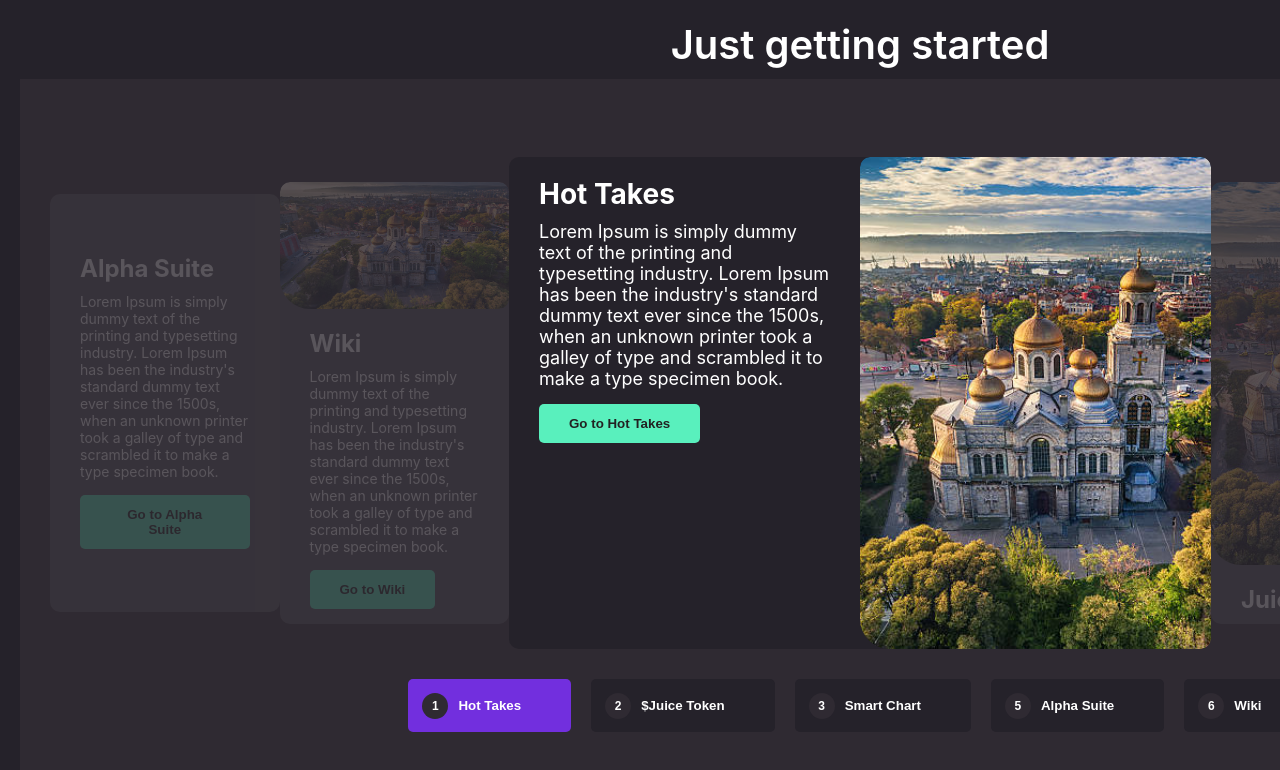
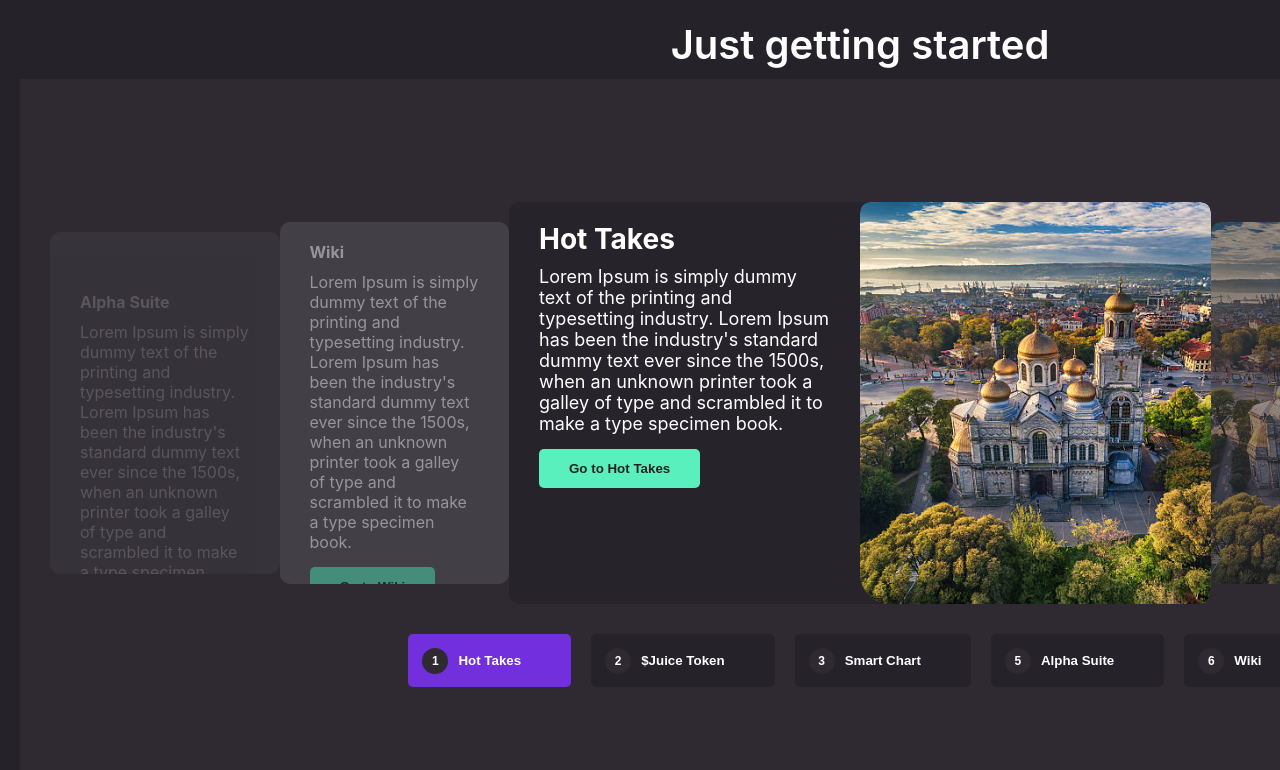
Before and after one commit to kriskodo/demo-slider-react, a React (Create React App) app in the folder demo-react-slider/: page / in a window 1280 px wide. Shown: the top 770 px of the page. Built offline with nearby package versions, Linux system fonts and the light colour scheme.

Commit message:
clean up/remove unncesecary components

```diff
--- a/demo-react-slider/src/App.js
+++ b/demo-react-slider/src/App.js
@@ -2,14 +2,49 @@ import './App.css';
 import Slider from "./components/Slider/Slider";
 import Container from "./components/Container/Container";
 
-const App = (props) => {
-  return (
-    <div className="App">
-      <Container title="Just getting started">
-            <Slider />
-      </Container>
-    </div>
-  );
-}
+const App = () => {
+		const sliderContentData = [
+				{
+						sliderId: 1,
+						title: "Alpha Suite",
+						content: "Lorem Ipsum is simply dummy text of the printing and typesetting industry. Lorem Ipsum has been the industry's standard dummy text ever since the 1500s, when an unknown printer took a galley of type and scrambled it to make a type specimen book.",
+						actions: [{ text: "Go to Alpha Suite" }],
+				},
+				{
+						sliderId: 2,
+						image: require("./images/photo.jpg"),
+						title: "Wiki",
+						content: "Lorem Ipsum is simply dummy text of the printing and typesetting industry. Lorem Ipsum has been the industry's standard dummy text ever since the 1500s, when an unknown printer took a galley of type and scrambled it to make a type specimen book.",
+						actions: [{ text: "Go to Wiki" }],
+				},
+				{
+						sliderId: 3,
+						title: "Hot Takes",
+						content: "Lorem Ipsum is simply dummy text of the printing and typesetting industry. Lorem Ipsum has been the industry's standard dummy text ever since the 1500s, when an unknown printer took a galley of type and scrambled it to make a type specimen book.",
+						actions: [{ text: "Go to Hot Takes" }],
+						image: require("./images/photo.jpg"),
+				},
+				{
+						sliderId: 4,
+						image: require("./images/photo.jpg"),
+				},
+				{
+						sliderId: 5,
+						title: "Smart Chat",
+						content: "Lorem Ipsum is simply dummy text of the printing and typesetting industry. Lorem Ipsum has been the industry's standard dummy text ever since the 1500s, when an unknown printer took a galley of type and scrambled it to make a type specimen book.",
+				}
+		];
+		return (
+				<div className = "App">
+						<Container title = "Just getting started">
+								<Slider
+										sliderContentData={sliderContentData}
+										cardSizesConfig={[85,90,100,90,85]}
+										buttonStyles={{fontSize: "50px"}}
+								/>
+						</Container>
+				</div>
+		);
+};
 
 export default App;
--- a/demo-react-slider/src/components/Button/Button.css
+++ b/demo-react-slider/src/components/Button/Button.css
@@ -3,7 +3,6 @@
     padding: 12px 30px;
     border: none;
     border-radius: 5px;
-    background: #59F0BD;
     color: #222;
     cursor: pointer;
     font-weight: bold;
@@ -12,7 +11,7 @@
 }
 
 .button:hover {
-    background-color: #722FDE;
+    filter: brightness(85%);
 }
 
 .button + .button {
--- a/demo-react-slider/src/components/Button/Button.js
+++ b/demo-react-slider/src/components/Button/Button.js
@@ -10,8 +10,8 @@ export const Button = (props) => {
 								<button
 										className = {props.className + " button"}
 										onClick = {props.action}
-										style={{backgroundColor: props.backgroundColor}}
-										onMouseEnter={(e) => changeBackground(e, "#722FDE")}
+										style={{...props.style, backgroundColor: props.backgroundColor}}
+										onMouseEnter={(e) => changeBackground(e, props.accentColor)}
 										onMouseLeave={(e) => changeBackground(e, props.backgroundColor)}
 								>
 										{props?.numberText && (
--- a/demo-react-slider/src/components/Slider/Slider.css
+++ b/demo-react-slider/src/components/Slider/Slider.css
@@ -9,28 +9,32 @@
     height: 100%;
 }
 
-.slider__tab {
+.slider .slider__wrapper {
     display: flex;
     justify-content: center;
     align-items: center;
     flex-direction: column;
     width: 100%;
+    height: 70%;
 }
 
-.slider__tab-content {
+.slider__wrapper-content {
     display: flex;
     justify-content: space-between;
     align-items: center;
     width: 100%;
     padding: 30px;
+    height: 100%;
 }
 
 .slider .slider__card {
     border-radius: 10px;
     display: flex;
     flex-direction: column;
-    height: 100%;
-    transition: all .3s ease-in-out;
+    max-height: 500px;
+    transition: all .2s ease-in-out;
+    overflow: hidden;
+    background-color: #26232B;
 }
 
 .slider .slider__card-title {
@@ -38,7 +42,6 @@
     margin-bottom: 10px;
     font-weight: bold;
     padding: 0 30px;
-    transition: all .1s ease-in-out;
 }
 
 .slider .slider__card-content {
@@ -62,9 +65,10 @@
     height: 100%;
     border-radius: 10px;
     object-fit: cover;
+    transition: height .1s ease-in;
 }
 
-.slider .slider__tab-footer {
+.slider .slider__wrapper-footer {
     display: flex;
     justify-content: center;
     align-items: center;
--- a/demo-react-slider/src/components/Slider/Slider.js
+++ b/demo-react-slider/src/components/Slider/Slider.js
@@ -1,65 +1,124 @@
 import React, { useState } from 'react';
-import SliderTab from "./SliderTab";
 import "./Slider.css";
+import SliderCard from "./SliderCard";
+import { Button } from "../Button/Button";
 
-const sliderContentConfig = [
+const Slider = (
 		{
-				sliderId: 1,
-				title: "Alpha Suite",
-				content: "Lorem Ipsum is simply dummy text of the printing and typesetting industry. Lorem Ipsum has been the industry's standard dummy text ever since the 1500s, when an unknown printer took a galley of type and scrambled it to make a type specimen book.",
-				actions: [{ text: "Go to Alpha Suite" }],
-		},
-		{
-				sliderId: 2,
-				image: require("../../images/photo.jpg"),
-				title: "Wiki",
-				content: "Lorem Ipsum is simply dummy text of the printing and typesetting industry. Lorem Ipsum has been the industry's standard dummy text ever since the 1500s, when an unknown printer took a galley of type and scrambled it to make a type specimen book.",
-				actions: [{ text: "Go to Wiki" }],
-		},
-		{
-				sliderId: 3,
-				title: "Hot Takes",
-				content: "Lorem Ipsum is simply dummy text of the printing and typesetting industry. Lorem Ipsum has been the industry's standard dummy text ever since the 1500s, when an unknown printer took a galley of type and scrambled it to make a type specimen book.",
-				actions: [{ text: "Go to Hot Takes" }],
-				image: require("../../images/photo.jpg"),
-		},
-		{
-				sliderId: 4,
-				image: require("../../images/photo.jpg"),
-				title: "Juice Token"
-		},
-		{
-				sliderId: 5,
-				title: "Smart Chat",
-				content: "Lorem Ipsum is simply dummy text of the printing and typesetting industry. Lorem Ipsum has been the industry's standard dummy text ever since the 1500s, when an unknown printer took a galley of type and scrambled it to make a type specimen book.",
-		},
-];
+				sliderContentData,
+				cardSizesConfig = Array(sliderContentData.length).fill(100),
+				sliderCardTitleFontSize = "28px",
+				sliderCardContentFontSize = "18px",
+				primaryBackgroundColor = "#26232B",
+				secondaryBackgroundColor = "#56545A",
+				primaryButtonColor = "#25222A",
+				secondaryButtonColor = "#59F0BD",
+				accentButtonColor="#722FDE",
+				sliderStyles,
+				wrapperStyles,
+				wrapperContentStyles,
+				actionsStyles,
+				buttonStyles,
+		}) => {
+		const [activeSlideId, setActiveSlideId] = useState(1);
+		const [content, setContent] = useState([...sliderContentData]);
+		const activeSliderIndex = Math.floor(sliderContentData.length / 2);
 
-const Slider = () => {
-		const [activeSlideId, setActiveSlideId] = useState(1);
-		// action is rendered as Button components
-		const [exampleContent, setExampleContent] = useState([...sliderContentConfig]);
+		const cardSizes = cardSizesConfig ? cardSizesConfig : Array(sliderContentData.length).fill(100, 0);
+		let counterCurrentCard = 0;
 
 		const setActiveCardSlider = (activeId, slideId) => {
 				setActiveSlideId(activeId);
-				let reordered = [...exampleContent];
+				let reordered = [...content];
 				const currentSlide = reordered.find(c => c.sliderId === slideId);
 				const currentSlideIndex = reordered.findIndex(c => currentSlide.sliderId === c.sliderId);
 
-				reordered[currentSlideIndex] = reordered[2];
-				reordered[2] = currentSlide;
+				reordered[currentSlideIndex] = reordered[activeSliderIndex];
+				reordered[activeSliderIndex] = currentSlide;
 
-				setExampleContent([...reordered]);
+				setContent([...reordered]);
 		};
 
 		return (
-				<div className = "slider">
-						<SliderTab
-								content = {exampleContent}
-								setExampleContent = {setExampleContent}
-								activeSlideId = {activeSlideId}
-								setActiveSlideId = {(id, slideId) => setActiveCardSlider(id, slideId)}
-						/>
+				<div className = "slider" style={{...sliderStyles}}>
+						<div className = "slider__wrapper" style={{...wrapperStyles}}>
+								<div className = "slider__wrapper-content" style={{...wrapperContentStyles}}>
+										{content.map((cardInfo, i) => {
+												const isMainCardFlag = i === Math.floor(cardSizes.length / 2);
+												return (
+														<SliderCard
+																key = {i}
+																image = {cardInfo?.image}
+																title = {cardInfo?.title}
+																titleStyle = {{ fontSize: isMainCardFlag ? sliderCardTitleFontSize : sliderCardTitleFontSize * 0.7 }}
+																content = {cardInfo?.content}
+																contentStyle = {{ fontSize: isMainCardFlag ? sliderCardContentFontSize : sliderCardContentFontSize * 0.7 }}
+																actions = {cardInfo?.actions}
+																isMainCard = {isMainCardFlag}
+																buttonBackgroundColor = {secondaryButtonColor}
+																style = {
+																		{
+																				opacity: isMainCardFlag ? "1" : cardSizes[counterCurrentCard] === cardSizes[1] ? "0.5" : "0.2",
+																				background: isMainCardFlag ? primaryBackgroundColor : secondaryBackgroundColor,
+																				height: cardSizes[counterCurrentCard++] + "%",
+																				padding: cardInfo?.image ? "0" : "40px 0",
+																				display: isMainCardFlag ? "flex" : "",
+																				flex: isMainCardFlag ? "2 1 15%" : "1",
+																		}
+																}
+														/>
+												);
+										})}
+								</div>
+
+								<div className = {"slider__wrapper-footer"} style={{actionsStyles}}>
+										<Button
+												text = "Hot Takes"
+												style = {{buttonStyles}}
+												className = "button--black button--big"
+												backgroundColor = {activeSlideId === 1 ? accentButtonColor : primaryButtonColor}
+												accentColor = {accentButtonColor}
+												numberText = "1"
+												action = {() => setActiveCardSlider(1, 3)}
+										/>
+										<Button
+												text = "$Juice Token"
+												style = {{buttonStyles}}
+												className = "button--black button--big"
+												backgroundColor = {activeSlideId === 2 ? accentButtonColor : primaryButtonColor}
+												accentColor = {accentButtonColor}
+												numberText = "2"
+												action = {() => setActiveCardSlider(2, 4)}
+										/>
+										<Button
+												text = "Smart Chart"
+												style = {{buttonStyles}}
+												className = "button--black button--big"
+												backgroundColor = {activeSlideId === 3 ? accentButtonColor : primaryButtonColor}
+												accentColor = {accentButtonColor}
+												numberText = "3"
+												action = {() => setActiveCardSlider(3, 5)}
+										/>
+										<Button
+												text = "Alpha Suite"
+												style = {{buttonStyles}}
+												className = "button--black button--big"
+												backgroundColor = {activeSlideId === 5 ? accentButtonColor : primaryButtonColor}
+												accentColor = {accentButtonColor}
+												numberText = "5"
+												action = {() => setActiveCardSlider(5, 1)}
+										/>
+										<Button
+												text = "Wiki"
+												className = "button--black button--big"
+												backgroundColor = {activeSlideId === 4 ? accentButtonColor : primaryButtonColor}
+												accentColor = {accentButtonColor}
+												style = {{buttonStyles}}
+												numberText = "6"
+												action = {() => setActiveCardSlider(4, 2)}
+										/>
+								</div>
+						</div>
 				</div>
 		);
 };
--- a/demo-react-slider/src/components/Slider/SliderTab.js
+++ /dev/null
@@ -1,79 +0,0 @@
-import React from 'react';
-import { Button } from '../Button/Button';
-import { SliderTabContent } from './SliderTabContent';
-import { SliderTabFooter } from './SliderTabFooter';
-import SliderCard from './SliderCard';
-
-const SliderTab = (props) => {
-	const cardSizes = [85, 90, 100, 90, 85];
-	let counter = 0;
-
-	return (
-		<div className={props.className ?? "slider__tab"}>
-			<SliderTabContent className="slider__tab-content">
-				{props.content.map((cardInfo, i) => (
-					<SliderCard
-						key={i}
-						image={cardInfo?.image}
-						title={cardInfo?.title}
-						titleStyle={{ fontSize: cardSizes[counter] === 100 ? "28px" : "24px" }}
-						content={cardInfo?.content}
-						contentStyle={{ fontSize: cardSizes[counter] === 100 ? "18px" : "14px" }}
-						actions={cardInfo?.actions}
-						isMainCard={i === Math.floor(cardSizes.length / 2)}
-						style={
-							{
-								opacity: cardSizes[counter] === 100 ? "1" : cardSizes[counter] === 95 ? "0.4" : "0.2",
-								background: cardSizes[counter] === 100 ? "#25222A" : "#56545A",
-								height: cardSizes[counter++] + "%",
-								padding: cardInfo?.image ? "0" : "40px 0",
-								display: i === Math.floor(cardSizes.length / 2) ? "flex" : "",
-								flex: i === Math.floor(cardSizes.length / 2) ? "2 1 15%" : "1",
-							}
-						}
-					/>
-				))}
-			</SliderTabContent>
-
-			<SliderTabFooter className="slider__tab-footer">
-				<Button
-					text="Hot Takes"
-					className="button--black button--big"
-					backgroundColor={props.activeSlideId === 1 ? "#722FDE" : "#25222A"}
-					numberText="1"
-					action={() => props.setActiveSlideId(1, 3)}
-				/>
-				<Button
-					text="$Juice Token"
-					className="button--black button--big"
-					backgroundColor={props.activeSlideId === 2 ? "#722FDE" : "#25222A"}
-					numberText="2"
-					action={() => props.setActiveSlideId(2, 4)}
-				/>
-				<Button
-					text="Smart Chart"
-					className="button--black button--big"
-					backgroundColor={props.activeSlideId === 3 ? "#722FDE" : "#25222A"}
-					numberText="3"
-					action={() => props.setActiveSlideId(3, 5)}
-				/>
-				<Button
-					text="Alpha Suite"
-					className="button--black button--big"
-					backgroundColor={props.activeSlideId === 5 ? "#722FDE" : "#25222A"}
-					numberText="5"
-					action={() => props.setActiveSlideId(5, 1)}
-				/>
-				<Button
-					text="Wiki"
-					className="button--black button--big"
-					backgroundColor={props.activeSlideId === 4 ? "#722FDE" : "#25222A"}
-					numberText="6"
-					action={() => props.setActiveSlideId(4, 2)}
-				/>
-			</SliderTabFooter>
-		</div>
-	);
-};
-
-export default SliderTab;
--- a/demo-react-slider/src/components/Slider/SliderTabContent.js
+++ /dev/null
@@ -1,10 +0,0 @@
-import React from 'react'
-import SliderCard from "./SliderCard";
-
-export const SliderTabContent = (props) => {
-    return (
-        <div className={props.className ?? "slider__tab-content"}>
-            {props.children}
-        </div>
-    )
-}
--- a/demo-react-slider/src/components/Slider/SliderTabFooter.js
+++ /dev/null
@@ -1,10 +0,0 @@
-import React from 'react'
-import "./Slider.css";
-
-export const SliderTabFooter = (props) => {
-    return (
-        <div className={props.className ?? "slider__tab-footer"}>
-            {props.children}
-        </div>
-    )
-}
```
Also changed, not shown: demo-react-slider/src/components/Slider/SliderCard.js (+18 -16 lines).
